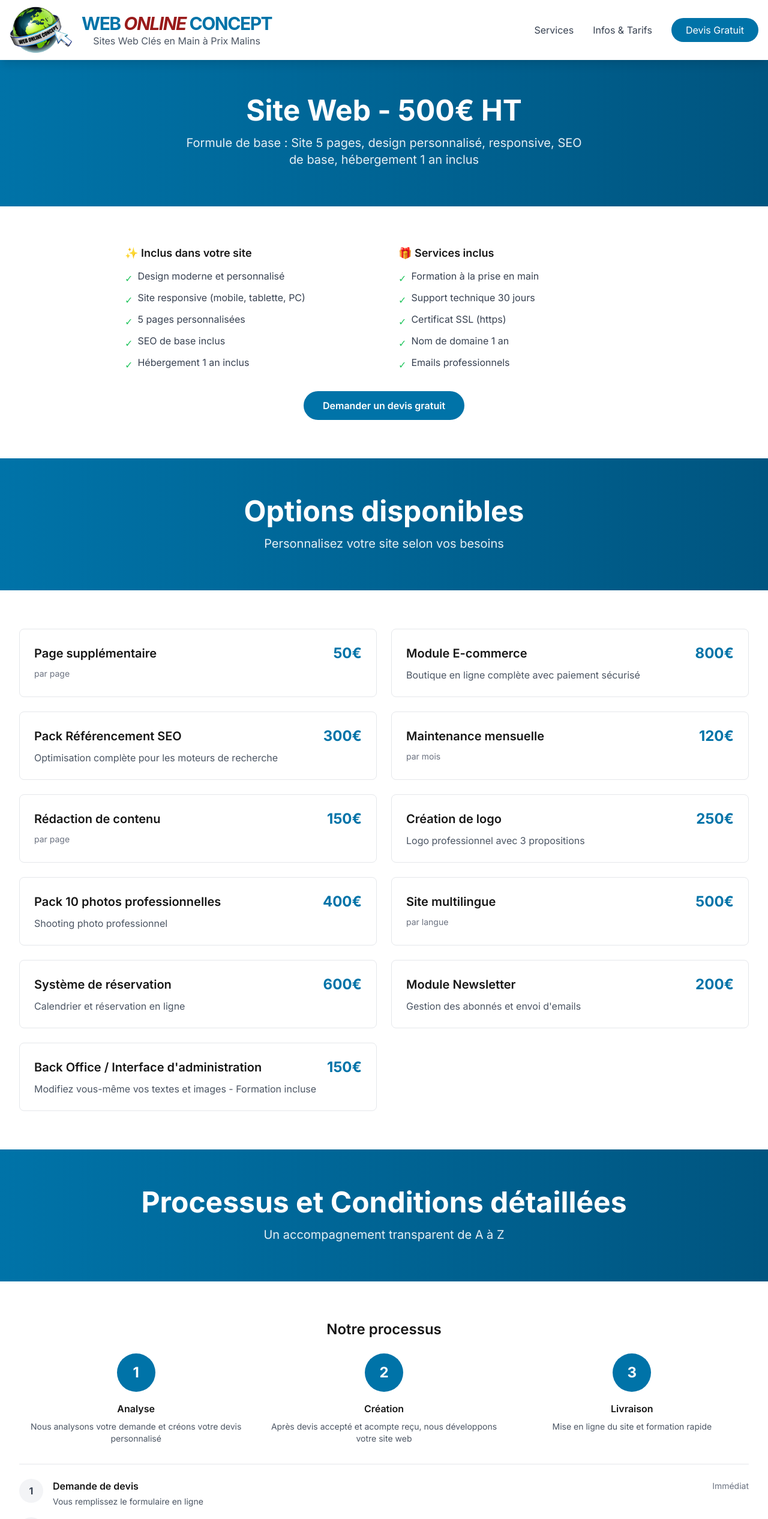
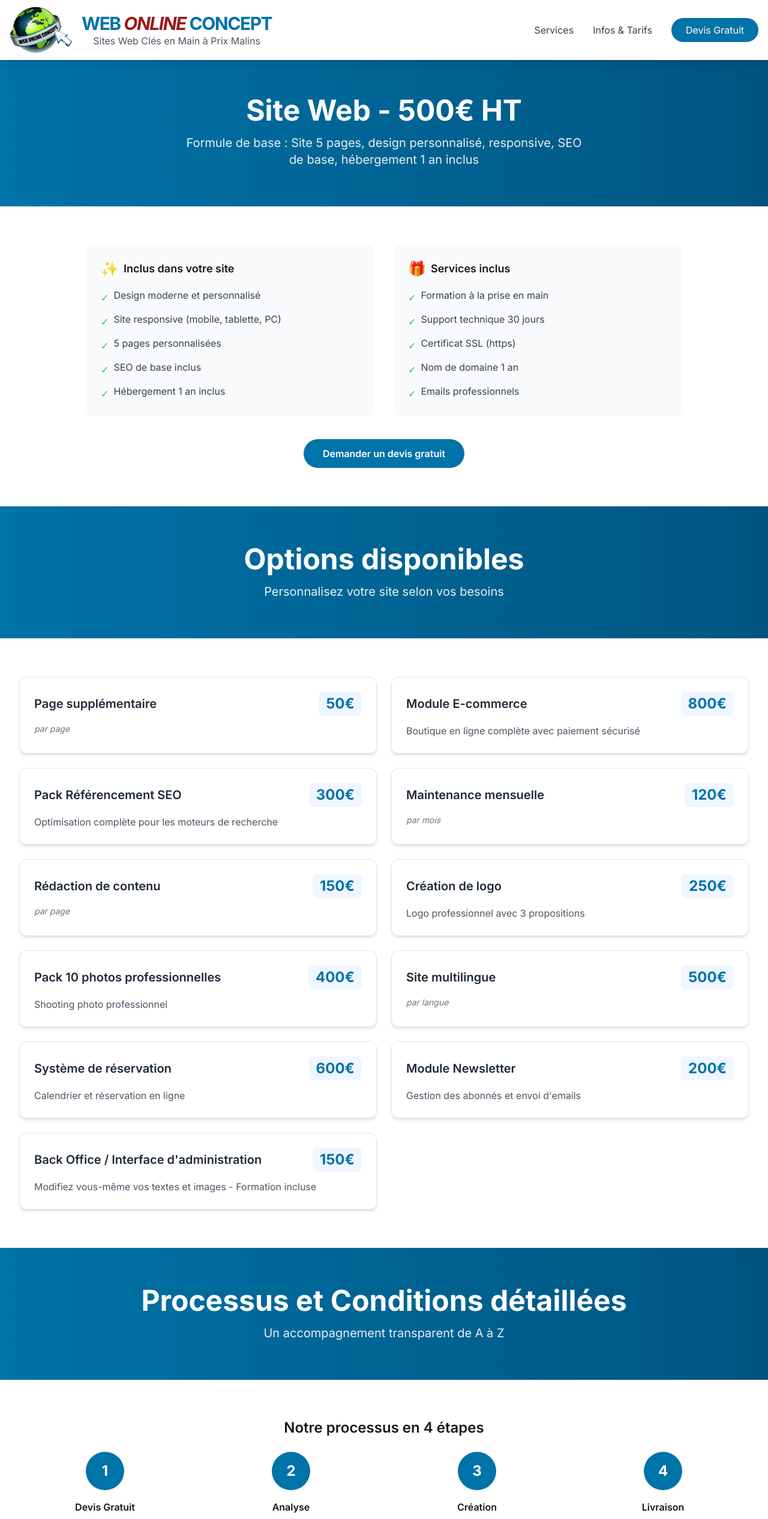
Before and after one commit to Web-Online-Concept/web-online-concept, a Next.js app: page /infos-tarifs in a window 1280 px wide. Shown: the top 2532 px of the page at 60% size. Built offline with nearby package versions, Linux system fonts and the light colour scheme.

Commit message:
Update page.js

```diff
--- a/app/infos-tarifs/page.js
+++ b/app/infos-tarifs/page.js
@@ -48,12 +48,14 @@ export default function InfosTarifs() {
       </section>
 
       <section className="bg-white py-16">
-        <div className="max-w-4xl mx-auto px-4">
-          <div className="flex justify-center">
-            <div className="grid md:grid-cols-2 gap-12 w-full max-w-4xl">
-              <div>
-                <h3 className="font-semibold mb-3 text-lg">✨ Inclus dans votre site</h3>
-                <ul className="space-y-2 text-gray-700">
+        <div className="max-w-5xl mx-auto px-4">
+          <div className="grid md:grid-cols-2 gap-8">
+            <div className="bg-gray-50 rounded-xl p-6 shadow-sm">
+              <h3 className="font-semibold mb-4 text-lg flex items-center">
+                <span className="text-2xl mr-2">✨</span>
+                Inclus dans votre site
+              </h3>
+              <ul className="space-y-3 text-gray-700">
                 <li className="flex items-start">
                   <span className="text-green-500 mr-2 mt-1">✓</span>
                   Design moderne et personnalisé
@@ -76,9 +78,12 @@ export default function InfosTarifs() {
                 </li>
               </ul>
             </div>
-              <div>
-                <h3 className="font-semibold mb-3 text-lg">🎁 Services inclus</h3>
-                <ul className="space-y-2 text-gray-700">
+            <div className="bg-gray-50 rounded-xl p-6 shadow-sm">
+              <h3 className="font-semibold mb-4 text-lg flex items-center">
+                <span className="text-2xl mr-2">🎁</span>
+                Services inclus
+              </h3>
+              <ul className="space-y-3 text-gray-700">
                 <li className="flex items-start">
                   <span className="text-green-500 mr-2 mt-1">✓</span>
                   Formation à la prise en main
@@ -102,8 +107,7 @@ export default function InfosTarifs() {
               </ul>
             </div>
           </div>
-          </div>
-          <div className="text-center mt-8">
+          <div className="text-center mt-10">
             <Link href="/demande-devis" className="inline-block bg-[#0073a8] text-white px-8 py-3 rounded-full font-semibold hover:bg-[#005580] transition-all transform hover:scale-105">
               Demander un devis gratuit
             </Link>
@@ -129,16 +133,16 @@ export default function InfosTarifs() {
         <div className="max-w-7xl mx-auto px-4 sm:px-6 lg:px-8">
           <div className="grid md:grid-cols-2 gap-6">
             {tarifs.options.map((option) => (
-              <div key={option.id} className="border border-gray-200 rounded-lg p-6">
-                <div className="flex items-center justify-between mb-2">
-                  <h3 className="text-xl font-semibold">{option.nom}</h3>
-                  <span className="text-2xl font-bold text-[#0073a8]">{option.prix}€</span>
+              <div key={option.id} className="bg-white border border-gray-200 rounded-xl p-6 shadow-md hover:shadow-xl transition-shadow duration-300 transform hover:-translate-y-1">
+                <div className="flex items-center justify-between mb-3">
+                  <h3 className="text-xl font-semibold text-gray-800">{option.nom}</h3>
+                  <span className="text-2xl font-bold text-[#0073a8] bg-blue-50 px-3 py-1 rounded-lg">{option.prix}€</span>
                 </div>
                 {option.description && (
-                  <p className="text-gray-600">{option.description}</p>
+                  <p className="text-gray-600 leading-relaxed">{option.description}</p>
                 )}
                 {option.unite && (
-                  <p className="text-sm text-gray-500 mt-1">{option.unite}</p>
+                  <p className="text-sm text-gray-500 mt-2 italic">{option.unite}</p>
                 )}
               </div>
             ))}
@@ -164,25 +168,32 @@ export default function InfosTarifs() {
         <div className="max-w-7xl mx-auto px-4 sm:px-6 lg:px-8">
           {/* Processus */}
           <div className="mb-12">
-            <h3 className="text-2xl font-semibold mb-6 text-center">Notre processus</h3>
-            <div className="grid md:grid-cols-3 gap-6 mb-8">
+            <h3 className="text-2xl font-semibold mb-6 text-center">Notre processus en 4 étapes</h3>
+            <div className="grid md:grid-cols-4 gap-6 mb-8">
               <div className="text-center">
                 <div className="bg-[#0073a8] text-white rounded-full w-16 h-16 flex items-center justify-center mx-auto mb-4 text-2xl font-bold">
                   1
+                </div>
+                <h4 className="font-semibold mb-2">Devis Gratuit</h4>
+                <p className="text-gray-600 text-sm">Envoi de votre demande personnalisée</p>
+              </div>
+              <div className="text-center">
+                <div className="bg-[#0073a8] text-white rounded-full w-16 h-16 flex items-center justify-center mx-auto mb-4 text-2xl font-bold">
+                  2
                 </div>
                 <h4 className="font-semibold mb-2">Analyse</h4>
                 <p className="text-gray-600 text-sm">Nous analysons votre demande et créons votre devis personnalisé</p>
               </div>
               <div className="text-center">
                 <div className="bg-[#0073a8] text-white rounded-full w-16 h-16 flex items-center justify-center mx-auto mb-4 text-2xl font-bold">
-                  2
+                  3
                 </div>
                 <h4 className="font-semibold mb-2">Création</h4>
                 <p className="text-gray-600 text-sm">Après devis accepté et acompte reçu, nous développons votre site web</p>
               </div>
               <div className="text-center">
                 <div className="bg-[#0073a8] text-white rounded-full w-16 h-16 flex items-center justify-center mx-auto mb-4 text-2xl font-bold">
-                  3
+                  4
                 </div>
                 <h4 className="font-semibold mb-2">Livraison</h4>
                 <p className="text-gray-600 text-sm">Mise en ligne du site et formation rapide</p>
```
Lines whose indentation alone changed are shown as unchanged.
